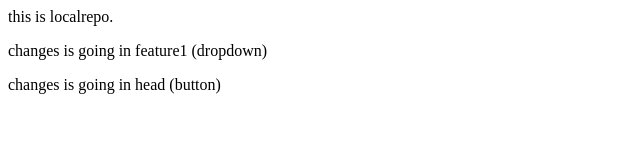
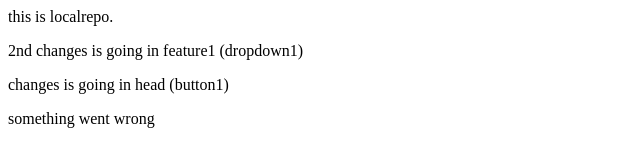
Before and after one commit to Zoya-Afshan/localrepo, a plain HTML site: page index.html in a window 1280 px wide. Shown: the whole page, without its empty margins (0-640 px from the left). Drawn offline with Linux system fonts and the light colour scheme.

Commit message:
error line

```diff
--- a/index.html
+++ b/index.html
@@ -1,3 +1,4 @@
 <p>this is localrepo.</p>
-<p>changes is going in feature1 (dropdown)</p>
-<p>changes is going in head (button)</p>
+<p>2nd changes is going in feature1 (dropdown1)</p>
+<p>changes is going in head (button1)</p>
+<p>something went wrong</p>
```
